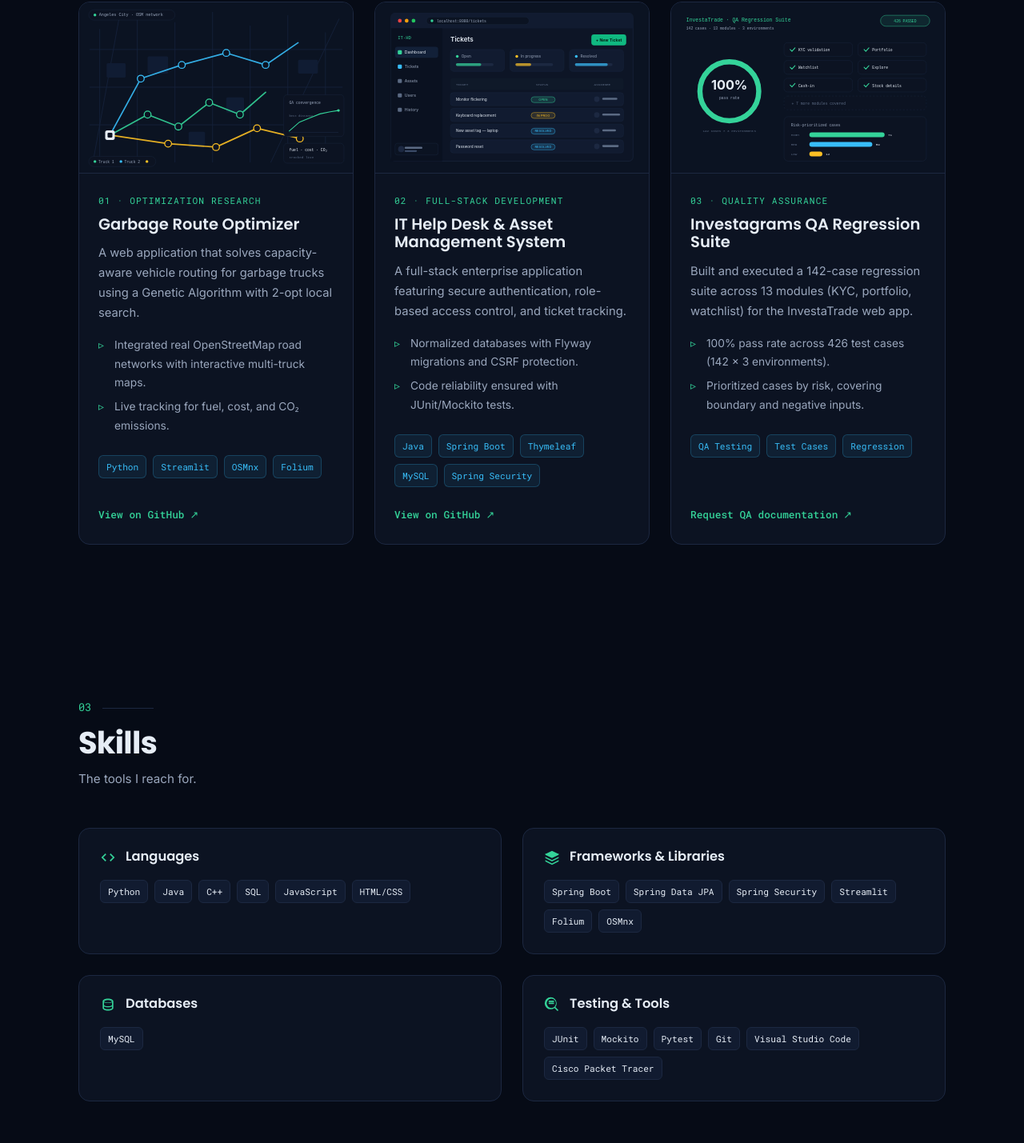
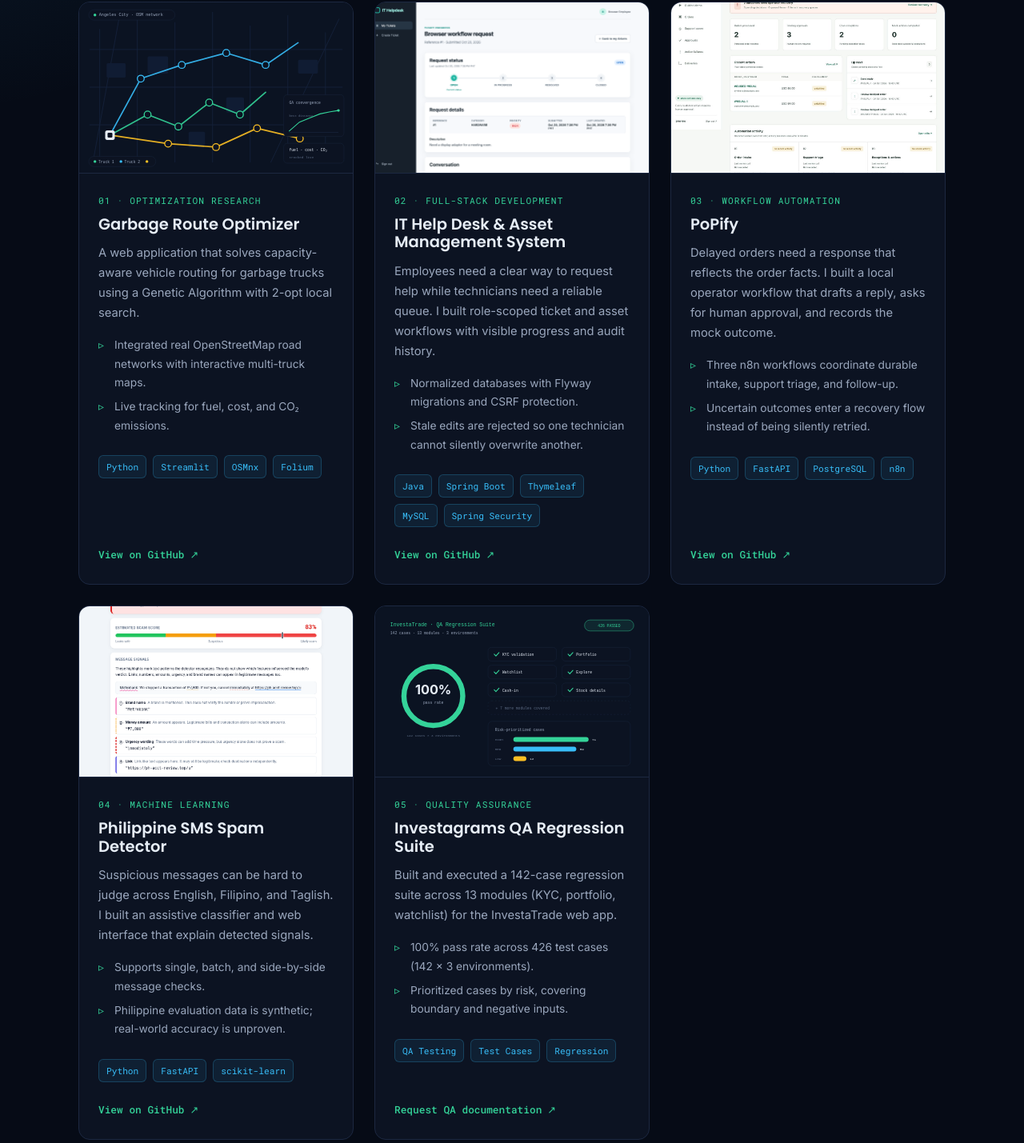
Before and after one commit to KhangTran-812/Personal-website, a plain HTML site: page index.html in a window 1280 px wide. Shown: the part 1823-3252 px from the top of the page at 80% size. Drawn offline with nearby package versions, Linux system fonts and the light colour scheme.

Commit message:
Show real project screenshots and clearer portfolio stories

```diff
--- a/index.html
+++ b/index.html
@@ -115,15 +115,15 @@
 
         <article class="project-card reveal">
           <a class="project-media" href="https://github.com/KhangTran69/it-help-desk" target="_blank" rel="noreferrer" tabindex="-1" aria-hidden="true">
-            <img src="images/projects/it-help-desk.svg" alt="" loading="lazy">
+            <img src="images/projects/it-help-desk.png" alt="" loading="lazy">
           </a>
           <div class="project-body">
             <p class="project-index">02 · Full-Stack Development</p>
             <h3>IT Help Desk &amp; Asset Management System</h3>
-            <p class="project-desc">A full-stack enterprise application featuring secure authentication, role-based access control, and ticket tracking.</p>
+            <p class="project-desc">Employees need a clear way to request help while technicians need a reliable queue. I built role-scoped ticket and asset workflows with visible progress and audit history.</p>
             <ul class="project-highlights">
               <li>Normalized databases with Flyway migrations and CSRF protection.</li>
-              <li>Code reliability ensured with JUnit/Mockito tests.</li>
+              <li>Stale edits are rejected so one technician cannot silently overwrite another.</li>
             </ul>
             <ul class="tag-list" aria-label="Tech stack">
               <li>Java</li><li>Spring Boot</li><li>Thymeleaf</li><li>MySQL</li><li>Spring Security</li>
@@ -135,11 +135,45 @@
         </article>
 
         <article class="project-card reveal">
+          <a class="project-media" href="https://github.com/KhangTran69/popify" target="_blank" rel="noreferrer" tabindex="-1" aria-hidden="true">
+            <img src="images/projects/popify.jpg" alt="" loading="lazy">
+          </a>
+          <div class="project-body">
+            <p class="project-index">03 · Workflow Automation</p>
+            <h3>PoPify</h3>
+            <p class="project-desc">Delayed orders need a response that reflects the order facts. I built a local operator workflow that drafts a reply, asks for human approval, and records the mock outcome.</p>
+            <ul class="project-highlights">
+              <li>Three n8n workflows coordinate durable intake, support triage, and follow-up.</li>
+              <li>Uncertain outcomes enter a recovery flow instead of being silently retried.</li>
+            </ul>
+            <ul class="tag-list" aria-label="Tech stack"><li>Python</li><li>FastAPI</li><li>PostgreSQL</li><li>n8n</li></ul>
+            <div class="project-links"><a href="https://github.com/KhangTran69/popify" target="_blank" rel="noreferrer">View on GitHub <span aria-hidden="true">↗</span></a></div>
+          </div>
+        </article>
+
+        <article class="project-card reveal">
+          <a class="project-media" href="https://github.com/KhangTran69/sms-spam-detector" target="_blank" rel="noreferrer" tabindex="-1" aria-hidden="true">
+            <img src="images/projects/sms-spam-detector.png" alt="" loading="lazy">
+          </a>
+          <div class="project-body">
+            <p class="project-index">04 · Machine Learning</p>
+            <h3>Philippine SMS Spam Detector</h3>
+            <p class="project-desc">Suspicious messages can be hard to judge across English, Filipino, and Taglish. I built an assistive classifier and web interface that explain detected signals.</p>
+            <ul class="project-highlights">
+              <li>Supports single, batch, and side-by-side message checks.</li>
+              <li>Philippine evaluation data is synthetic; real-world accuracy is unproven.</li>
+            </ul>
+            <ul class="tag-list" aria-label="Tech stack"><li>Python</li><li>FastAPI</li><li>scikit-learn</li></ul>
+            <div class="project-links"><a href="https://github.com/KhangTran69/sms-spam-detector" target="_blank" rel="noreferrer">View on GitHub <span aria-hidden="true">↗</span></a></div>
+          </div>
+        </article>
+
+        <article class="project-card reveal">
           <div class="project-media" aria-hidden="true">
             <img src="images/projects/qa-suite.svg" alt="" loading="lazy">
           </div>
           <div class="project-body">
-            <p class="project-index">03 · Quality Assurance</p>
+            <p class="project-index">05 · Quality Assurance</p>
             <h3>Investagrams QA Regression Suite</h3>
             <p class="project-desc">Built and executed a 142-case regression suite across 13 modules (KYC, portfolio, watchlist) for the InvestaTrade web app.</p>
             <ul class="project-highlights">
```
Also changed, not shown: images/projects/it-help-desk.png (added), images/projects/popify.jpg (added), images/projects/sms-spam-detector.png (added).
